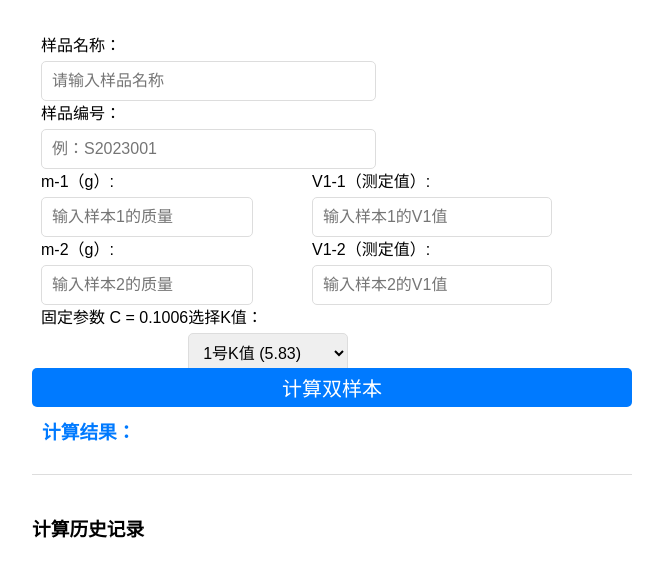
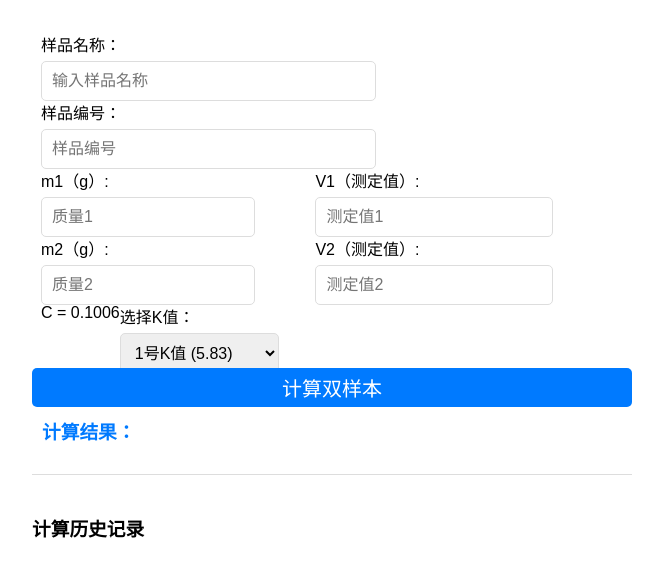
Before and after one commit to kiki557/skills-github-pages, a plain HTML site: page index.html in a window 1280 px wide. Shown: the whole page, without its empty margins (308-971 px from the left). Drawn offline with Linux system fonts and the light colour scheme.

Commit message:
Update index.html

```diff
--- a/index.html
+++ b/index.html
@@ -93,14 +93,14 @@
     <div class="sample-group">
         <div class="input-group">
             <label>样品名称：</label>
-            <input type="text" style="width:100%" id="name_1" placeholder="请输入样品名称" pattern="[\u4e00-\u9fa5a-zA-Z0-9]+"
+            <input type="text" style="width:100%" id="name_1" placeholder="输入样品名称" pattern="[\u4e00-\u9fa5a-zA-Z0-9]+"
                 required>
         </div>
     </div>
     <div class="sample-group">
         <div class="input-group">
             <label>样品编号：</label>
-            <input type="text" style="width:100%" id="code_1" placeholder="例：S2023001" pattern="[A-Za-z]+[0-9]+"
+            <input type="text" style="width:100%" id="code_1" placeholder="样品编号" pattern="[A-Za-z]+[0-9]+"
                 required>
         </div>
     </div>
@@ -109,12 +109,12 @@
     <div class="sample-group">
         <!-- 调整顺序：先m后V1 -->
         <div class="input-group">
-            <label>m-1（g）:</label>
-            <input type="number" id="m_1" step="0.001" placeholder="输入样本1的质量">
+            <label>m1（g）:</label>
+            <input type="number" id="m_1" step="0.001" placeholder="质量1">
         </div>
         <div class="input-group">
-            <label>V1-1（测定值）:</label>
-            <input type="number" id="v1_1" step="0.001" placeholder="输入样本1的V1值">
+            <label>V1（测定值）:</label>
+            <input type="number" id="v1_1" step="0.001" placeholder="测定值1">
         </div>
     </div>
 
@@ -122,19 +122,19 @@
     <div class="sample-group">
         <!-- 调整顺序：先m后V1 -->
         <div class="input-group">
-            <label>m-2（g）:</label>
-            <input type="number" id="m_2" step="0.01" placeholder="输入样本2的质量">
+            <label>m2（g）:</label>
+            <input type="number" id="m_2" step="0.01" placeholder="质量2">
         </div>
         <div class="input-group">
-            <label>V1-2（测定值）:</label>
-            <input type="number" id="v1_2" step="0.01" placeholder="输入样本2的V1值">
+            <label>V2（测定值）:</label>
+            <input type="number" id="v1_2" step="0.01" placeholder="测定值2">
         </div>
     </div>
 
     <!-- 公共参数 -->
     <div class="sample-group">
         <div class="input-group">
-            <div>固定参数 C = 0.1006</div>
+            <div>C = 0.1006</div>
             <input type="hidden" id="c" value="0.1006">
         </div>
         <div class="input-group">
```
